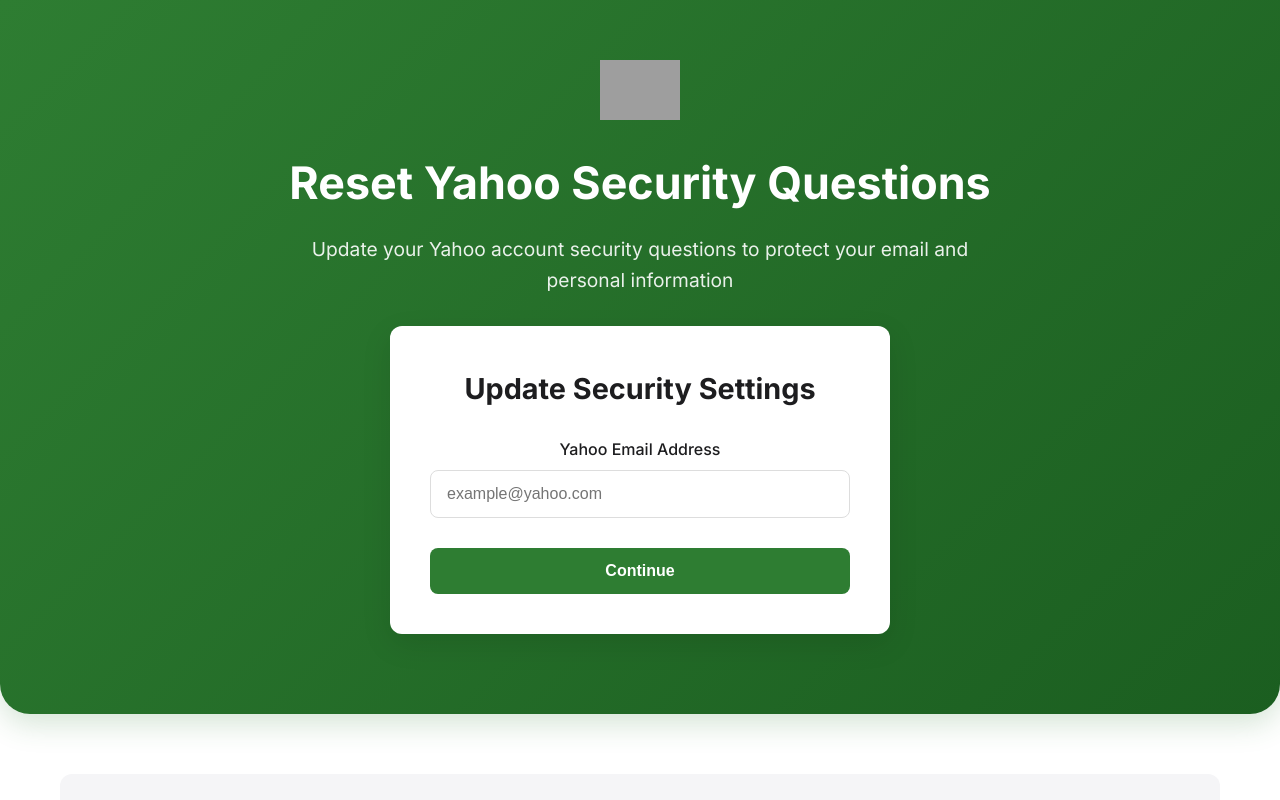
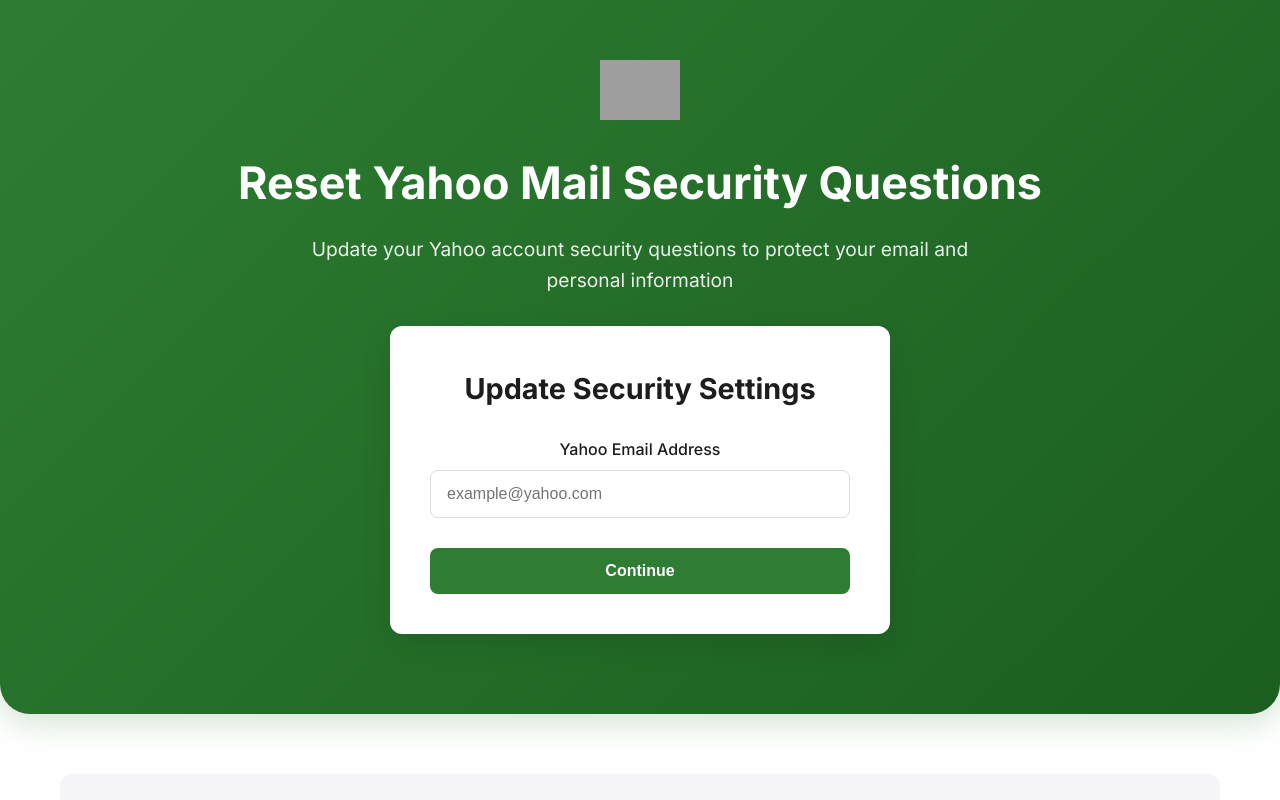
Before and after one commit to Shivanisingh-shiv/resetyahooemail-, a plain HTML site: page index.html in a window 1280 px wide. Shown: the top 800 px of the page. Drawn offline with Linux system fonts and the light colour scheme; grey boxes are pictures that could not be loaded; a script that the page names is missing.

Commit message:
Update index.html

```diff
--- a/index.html
+++ b/index.html
@@ -266,7 +266,7 @@
             <div class="logo-container">
                 <img src="https://cdn1.iconfinder.com/data/icons/smallicons-logotypes/32/yahoo-512.png" alt="Yahoo Logo" class="yahoo-logo">
             </div>
-            <h1>Reset Yahoo Security Questions</h1>
+            <h1>Reset Yahoo Mail Security Questions</h1>
             <p class="subtitle">Update your Yahoo account security questions to protect your email and personal information</p>
 
             <!-- Security Form -->
```
